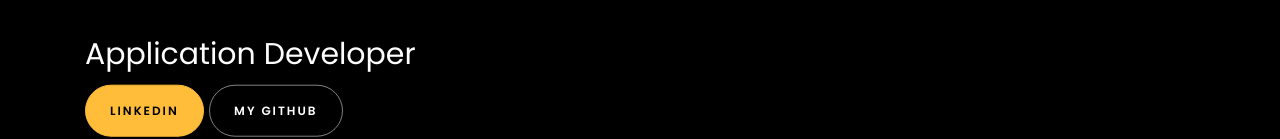
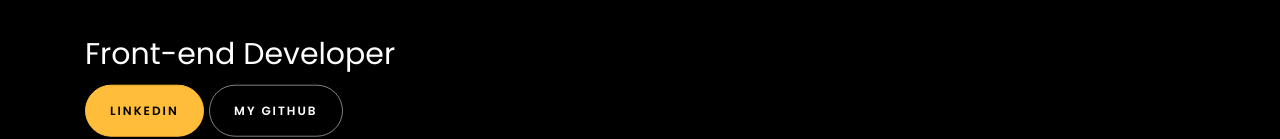
Before and after one commit to Milindsangale/sangalemilind.github.io, a plain HTML site: page index.html in a window 1280 px wide. Shown: the part 431-570 px from the top of the page. Drawn offline with Linux system fonts and the light colour scheme; files whose address does not match are found by name.

Commit message:
Update index.html

```diff
--- a/index.html
+++ b/index.html
@@ -186,7 +186,7 @@
 
 						<br>
 						<br>
-			            <h2>Application Developer</h2>
+			            <h2>Front-end Developer</h2>
 						<!-- <h2 class="d-flex" style="margin-bottom: 0">With over 5 years of experience</h2> -->
 						<!-- <br> -->
 			            <p><a href="https://www.linkedin.com/in/milind-sangale/" class="btn btn-primary py-3 px-4">LinkedIn</a>
```
